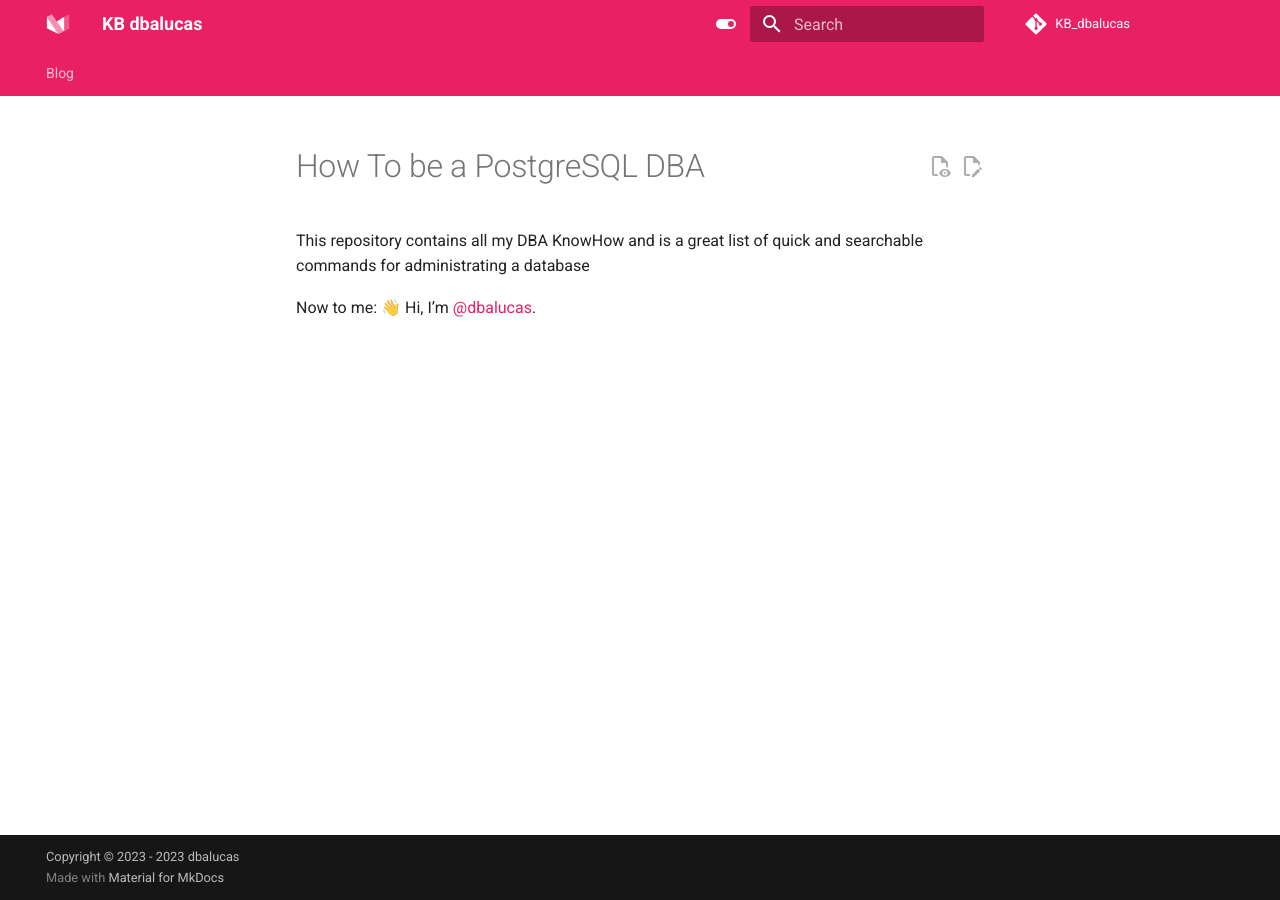
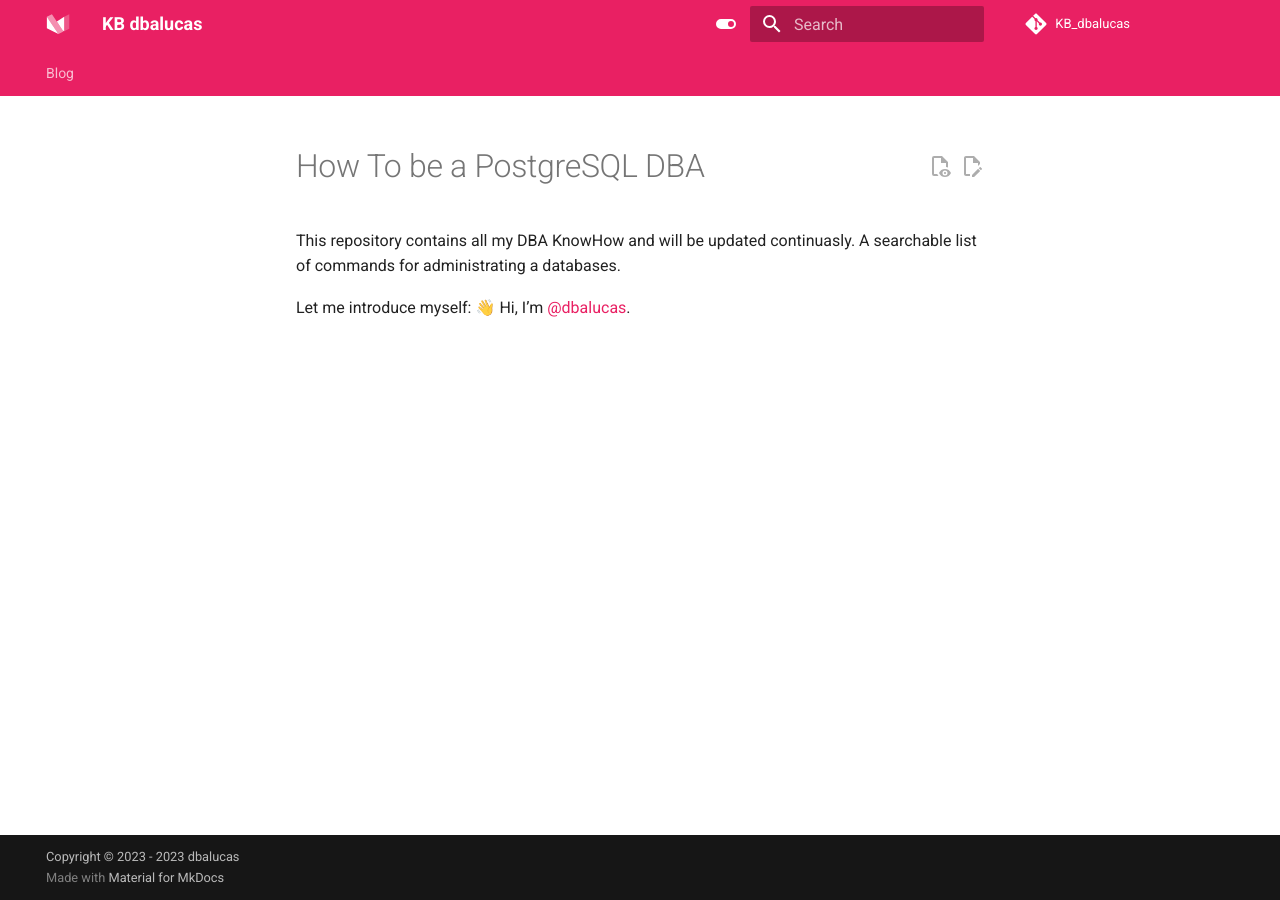
Before and after one commit to dbalucas/KB_dbalucas, an MkDocs documentation site: the page built from docs/README.md, in a window 1280 px wide. Built offline with MkDocs 1.6.1 and Material for MkDocs 9.7.7, drawn with Linux system fonts in a browser that asks for light colours; comment, search, counter and statistics services are not loaded.

Commit message:
Update README.md

```diff
--- a/docs/README.md
+++ b/docs/README.md
@@ -1,4 +1,4 @@
 # How To be a PostgreSQL DBA
-This repository contains all my DBA KnowHow and is a great list of quick and searchable commands for administrating a database
+This repository contains all my DBA KnowHow and will be updated continuasly. A searchable list of commands for administrating a databases.
 
-Now to me: 👋 Hi, I’m [@dbalucas](about.md).
+Let me introduce myself: 👋 Hi, I’m [@dbalucas](about.md).
```
